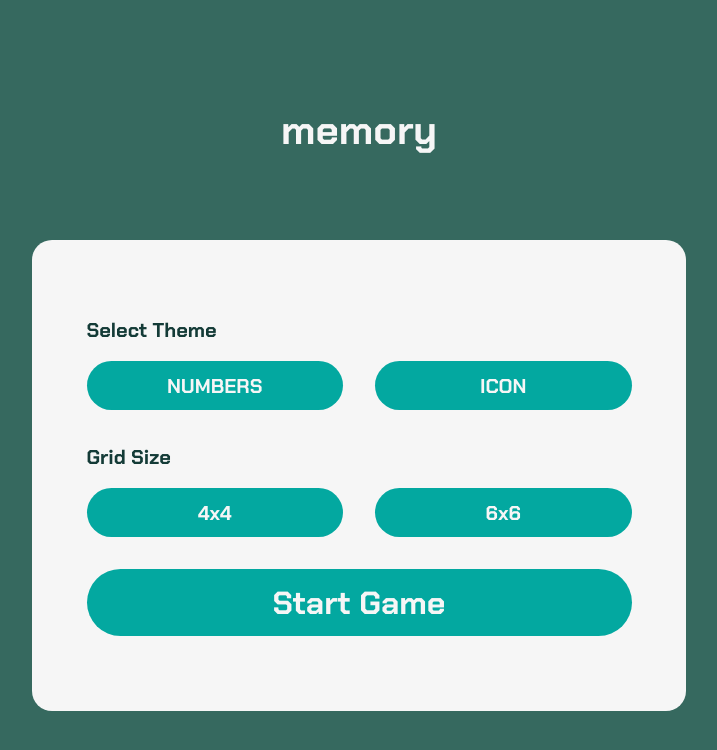
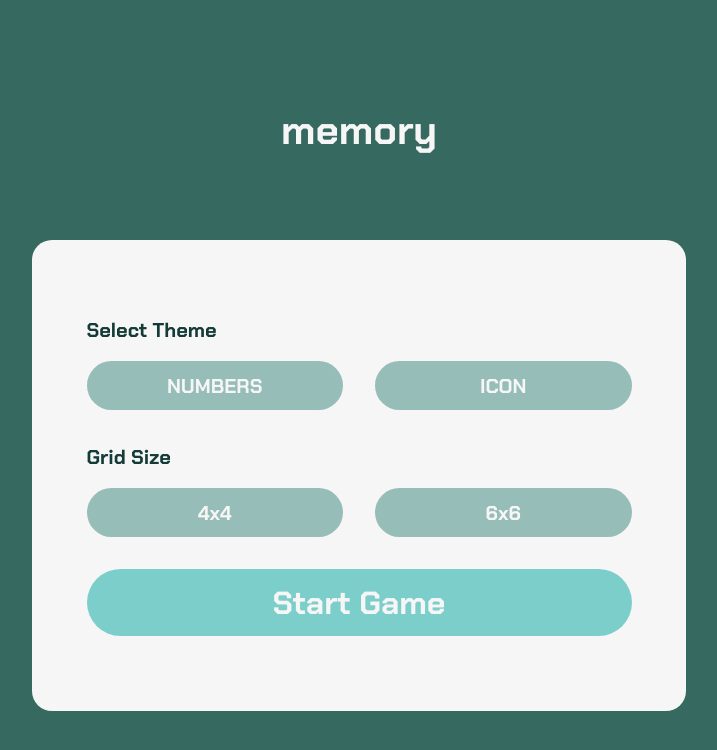
Before and after one commit to AlexanderMatveev2908/next-memory-game, a Next.js app: page / in a window 1280 px wide. Shown: the top 750 px of the page, without its empty margins (281-998 px from the left). Built offline with nearby package versions, Linux system fonts and the light colour scheme.

Commit message:
made form game choices

```diff
--- a/src/app/components/Home/fragments/Form/CardForm.tsx
+++ b/src/app/components/Home/fragments/Form/CardForm.tsx
@@ -4,15 +4,30 @@ import type { FC } from "react";
 import { CardFormStyled } from "./Styled";
 import { FormProvider, useForm } from "react-hook-form";
 import { zodResolver } from "@hookform/resolvers/zod";
-import { schemaOptUserChoice } from "@/features/optUserChoice/paperwork/schema";
+import {
+  OptUserChoiceFormType,
+  schemaOptUserChoice,
+} from "@/features/optUserChoice/paperwork/schema";
 import Btn from "@/shared/components/buttons/Btn/Btn";
 import Choices from "./fragments/Choices/Choices";
 
 const CardForm: FC = () => {
-  const formCtx = useForm({
-    mode: "onChange",
+  const formCtx = useForm<OptUserChoiceFormType>({
+    mode: "all",
     resolver: zodResolver(schemaOptUserChoice),
   });
+
+  const {
+    watch,
+    formState: { isDirty, dirtyFields },
+  } = formCtx;
+  const vals = watch();
+  const isValid =
+    isDirty &&
+    Object.entries(vals).every(
+      ([key, val]) =>
+        Object.keys(dirtyFields).includes(key) && !!val?.trim()?.length
+    );
 
   return (
     <CardFormStyled className="w-full grid grid-cols-1">
@@ -25,6 +40,7 @@ const CardForm: FC = () => {
               label: "Start Game",
               $fsz: "var(--h__sm)",
               $fsz_md: "var(--h__lg)",
+              isDisabled: !isValid,
             }}
           />
         </div>
--- a/src/app/components/Home/fragments/Form/fragments/Choices/RowChoiceUser/RowChoice.tsx
+++ b/src/app/components/Home/fragments/Form/fragments/Choices/RowChoiceUser/RowChoice.tsx
@@ -4,12 +4,25 @@ import type { FC } from "react";
 import { OptItemFormFieldType } from "../../../../../../../../features/optUserChoice/types/uiFactory";
 import { RowChoiceStyled } from "./Styled";
 import Btn from "@/shared/components/buttons/Btn/Btn";
+import { useFormContext } from "react-hook-form";
+import { OptUserChoiceFormType } from "@/features/optUserChoice/paperwork/schema";
 
 type PropsType = {
   el: OptItemFormFieldType;
 };
 
 const RowChoice: FC<PropsType> = ({ el }) => {
+  const { watch, setValue, register } = useFormContext<OptUserChoiceFormType>();
+
+  const valForm = watch(el.field as keyof OptUserChoiceFormType);
+  const handleClick = (v: string) => {
+    setValue(el.field as keyof OptUserChoiceFormType, valForm === v ? "" : v, {
+      shouldValidate: true,
+      shouldDirty: true,
+      shouldTouch: true,
+    });
+  };
+
   return (
     <RowChoiceStyled className="w-full grid grid-cols-1">
       <div className="w-full flex justify-start">
@@ -17,16 +30,23 @@ const RowChoice: FC<PropsType> = ({ el }) => {
       </div>
 
       <div className="row_btns grid grid-cols-2">
-        {el.vals!.map((btn) => (
+        {el.fields!.map((field) => (
           <Btn
-            key={btn.id}
+            key={field.id}
             {...{
-              label: btn.label!,
+              label: field.label!,
               $fsz: "var(--h__xs)",
               $fsz_md: "var(--h__md)",
+              $bg: field.v === valForm ? "var(--green_app)" : "var(--green_2)",
+              handleClick: () => handleClick(field.v!),
             }}
           />
         ))}
+
+        <input
+          type="hidden"
+          {...register(el.field as keyof OptUserChoiceFormType)}
+        />
       </div>
     </RowChoiceStyled>
   );
--- a/src/core/lib/ids/index.ts
+++ b/src/core/lib/ids/index.ts
@@ -1,12 +1,12 @@
 import { v4 } from "uuid";
 
 type ParamsIDs<T> = T & {
-  vals?: ParamsIDs<T>[];
+  fields?: ParamsIDs<T>[];
 };
 
 export const addNestedIDs = <T>(arg: ParamsIDs<T>[]): ParamsIDs<T>[] =>
   arg.map((el) => ({
     ...el,
     id: v4(),
-    ...(Array.isArray(el?.vals) ? { vals: addNestedIDs(el.vals) } : {}),
+    ...(Array.isArray(el?.fields) ? { fields: addNestedIDs(el.fields) } : {}),
   }));
--- a/src/features/optUserChoice/paperwork/schema.ts
+++ b/src/features/optUserChoice/paperwork/schema.ts
@@ -6,4 +6,4 @@ export const schemaOptUserChoice = z.object({
   gridSize: z.enum(Object.values(GridSizeType) as [string, ...string[]]),
 });
 
-export type OptUserChoiceType = z.infer<typeof schemaOptUserChoice>;
+export type OptUserChoiceFormType = z.infer<typeof schemaOptUserChoice>;
--- a/src/features/optUserChoice/types/uiFactory.ts
+++ b/src/features/optUserChoice/types/uiFactory.ts
@@ -3,5 +3,5 @@ export type OptItemFormFieldType = {
   label?: string;
   field?: string;
   v?: string;
-  vals?: OptItemFormFieldType[];
+  fields?: OptItemFormFieldType[];
 };
--- a/src/features/optUserChoice/uiFactory/forms.ts
+++ b/src/features/optUserChoice/uiFactory/forms.ts
@@ -7,15 +7,15 @@ export const fieldsOptUserChoice = addNestedIDs<OptItemFormFieldType>([
   {
     label: "Select Theme",
     field: "theme",
-    vals: Object.values(ThemeType).map((v) => ({
+    fields: Object.values(ThemeType).map((v) => ({
       label: decap(v),
       v,
     })),
   },
   {
     label: "Grid Size",
-    field: "griSize",
-    vals: Object.values(GridSizeType).map((v) => ({
+    field: "gridSize",
+    fields: Object.values(GridSizeType).map((v) => ({
       label: v,
       v,
     })),
--- a/src/shared/components/buttons/Btn/Btn.tsx
+++ b/src/shared/components/buttons/Btn/Btn.tsx
@@ -5,13 +5,26 @@ import { BtnStyled } from "./Styled";
 
 export type PropsTypeBtnChoice = {
   label: string;
+  isDisabled?: boolean;
+  handleClick?: () => void;
   $fsz?: string;
   $fsz_md?: string;
+  $bg?: string;
 };
 
-const Btn: FC<PropsTypeBtnChoice> = ({ label, ...props }) => {
+const Btn: FC<PropsTypeBtnChoice> = ({
+  label,
+  handleClick,
+  isDisabled,
+  ...props
+}) => {
   return (
-    <BtnStyled {...props} className="w-full flex items-center justify-center">
+    <BtnStyled
+      disabled={isDisabled}
+      onClick={handleClick}
+      {...props}
+      className="w-full flex items-center justify-center transition-all duration-300"
+    >
       <span>{label}</span>
     </BtnStyled>
   );
--- a/src/shared/components/buttons/Btn/Styled.tsx
+++ b/src/shared/components/buttons/Btn/Styled.tsx
@@ -4,10 +4,15 @@ import { resp } from "@/core/lib/style";
 import styled from "styled-components";
 import { PropsTypeBtnChoice } from "./Btn";
 
-export const BtnStyled = styled.div<Omit<PropsTypeBtnChoice, "label">>`
+export const BtnStyled = styled.button<Omit<PropsTypeBtnChoice, "label">>`
   cursor: pointer;
-  background: var(--green_app);
+  background: ${({ $bg }) => $bg ?? "var(--green_app)"};
   border-radius: 26px;
+
+  &:disabled {
+    cursor: default;
+    opacity: 0.5;
+  }
 
   span {
     color: var(--white_1);
```
